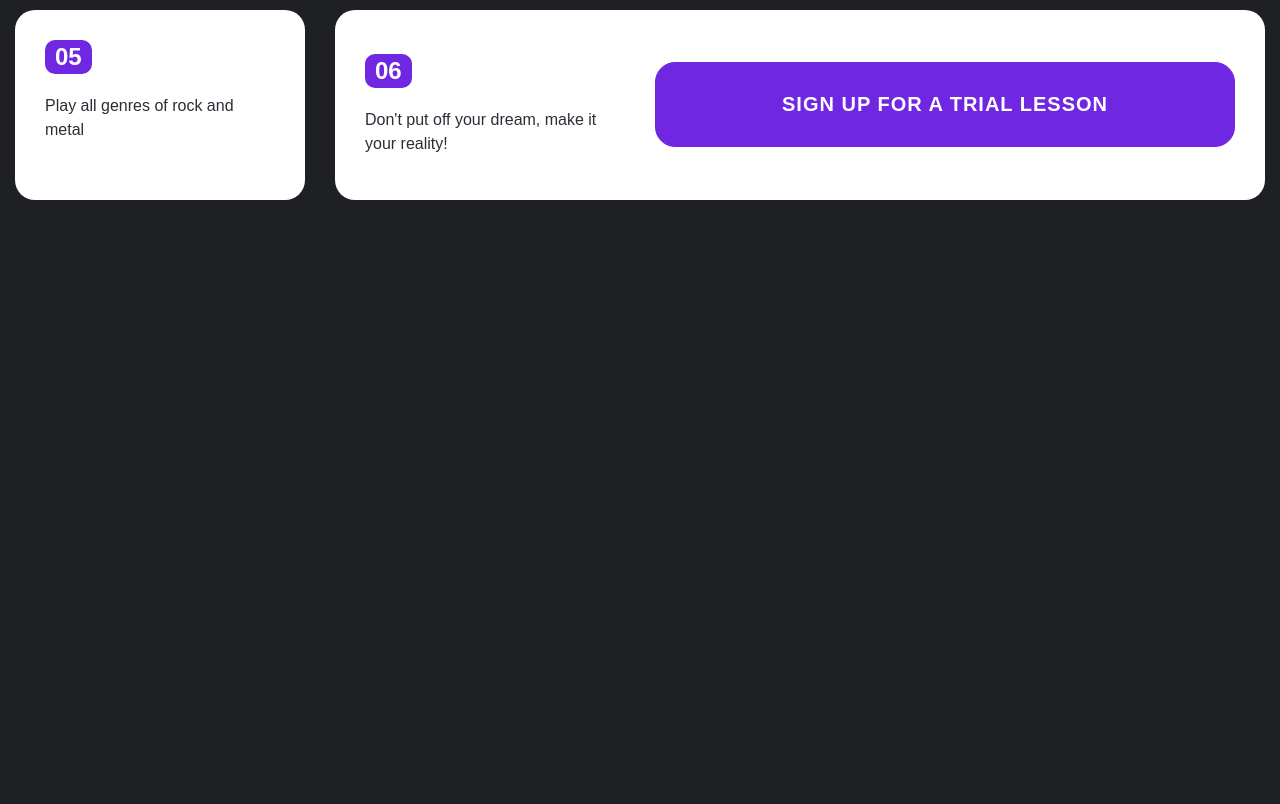
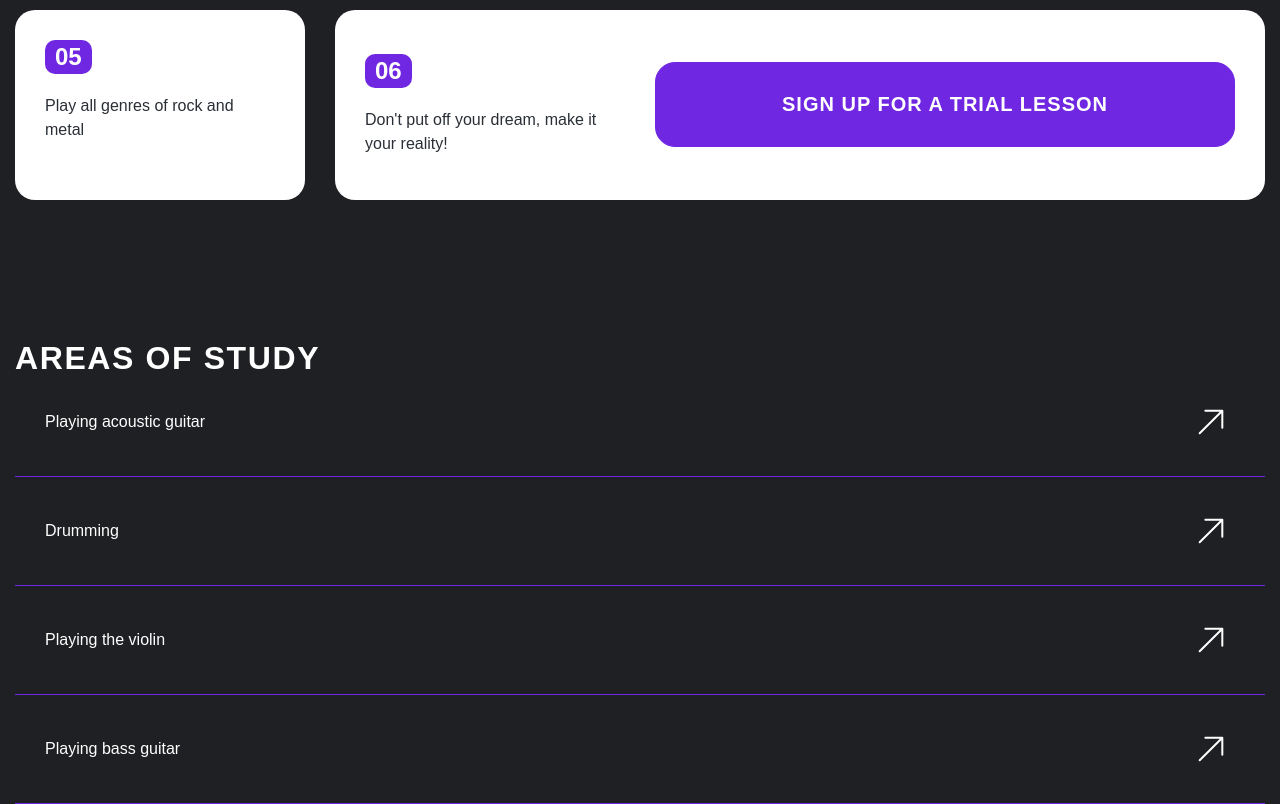
Before and after one commit to ganstotor/guitar, a website built with webpack: page src/index.html in a window 1280 px wide. Shown: the part 3752-4556 px from the top of the page. Before the commit the page ends 4102 px from the top, so only its background shows below. Built offline with nearby package versions, Linux system fonts and the light colour scheme.

Commit message:
feat: add areas

```diff
--- a/src/index.html
+++ b/src/index.html
@@ -183,6 +183,14 @@
       </div>
     </div>
   </section>
+  <section class="areas">
+    <h2 class="title-h2">Areas of study</h2>
+    <a href="" class="areas__link _acoustic">Playing acoustic guitar</a>
+    <a href="" class="areas__link _drums">Drumming</a>
+    <a href="" class="areas__link _violin">Playing the violin</a>
+    <a href="" class="areas__link _bas-guitar">Playing bass guitar</a>
+  </section>
 </div>
+
 </body>
 </html>
--- a/src/styles/main.scss
+++ b/src/styles/main.scss
@@ -478,6 +478,7 @@ a {
     border-radius: $br-min;
     padding: 20px 25px 20px 30px;
     margin-bottom: 24px;
+    cursor: pointer;
 
     &::after {
       content: '';
@@ -621,3 +622,87 @@ a {
     }
   }
 }
+
+.areas {
+  &__link {
+    display: flex;
+    justify-content: space-between;
+    align-items: center;
+    padding: 30px;
+    color: $light;
+    background-color: transparent;
+    border-radius: 0;
+    border-bottom: 1px solid $accent;
+    transition: $tr;
+    cursor: pointer;
+    position: relative;
+    &:hover {
+      background-color: $accent;
+      border-radius: 10px;
+      &::after {
+        transform: rotate(45deg);
+      }
+      &::before {
+        opacity: 1;
+        transform: scale(1);
+      }
+    }
+    &::before {
+      content: '';
+      display: block;
+      background-repeat: no-repeat;
+      background-size: contain;
+      position: absolute;
+      left: 0;
+      right: 0;
+      margin: 0 auto;
+      opacity: 0;
+      transform: scale(0);
+      transition: $tr;
+    }
+    &::after {
+      content: '';
+      display: block;
+      width: 48px;
+      height: 48px;
+      background-image: url("../images/ui/arrow-rotate.svg");
+      background-repeat: no-repeat;
+      background-size: contain;
+      transition: $tr;
+    }
+
+    &._acoustic {
+      &::before {
+        width: 284px;
+        height: 172px;
+        background-image: url("../images/areas/acoustic.png");
+        top: calc(50% - 120px);
+      }
+    }
+
+    &._drums {
+      &::before {
+        width: 237px;
+        height: 237px;
+        background-image: url("../images/areas/drums.png");
+        top: calc(50% - 120px);
+      }
+    }
+    &._violin {
+      &::before {
+        width: 284px;
+        height: 300px;
+        background-image: url("../images/areas/violin.png");
+        top: calc(50% - 170px);
+      }
+    }
+    &._bas-guitar {
+      &::before {
+        width: 293px;
+        height: 220px;
+        background-image: url("../images/areas/bas-guitar.png");
+        top: calc(50% - 120px);
+      }
+    }
+  }
+}
```
Also changed, not shown: src/images/areas/acoustic.png (added), src/images/areas/bas-guitar.png (added), src/images/areas/drums.png (added), src/images/areas/violin.png (added), src/images/ui/arrow-rotate.svg (added).
